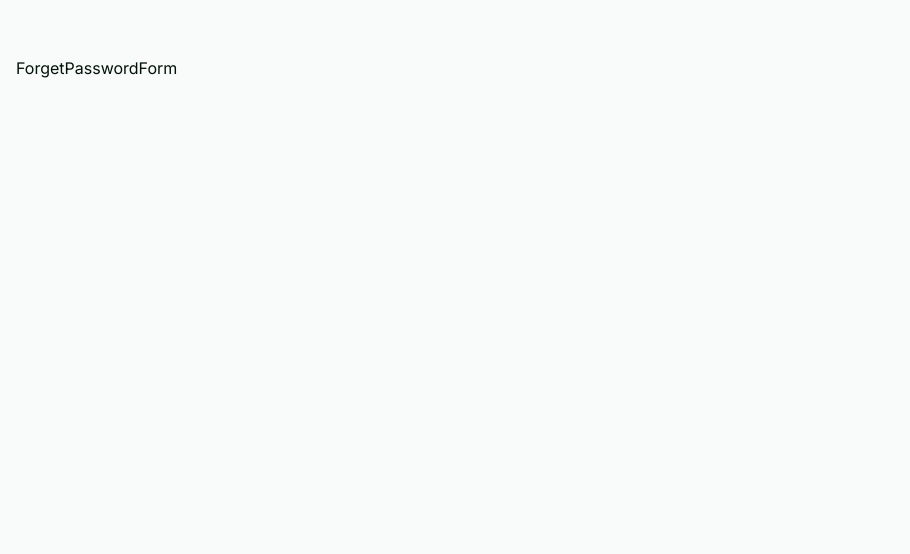
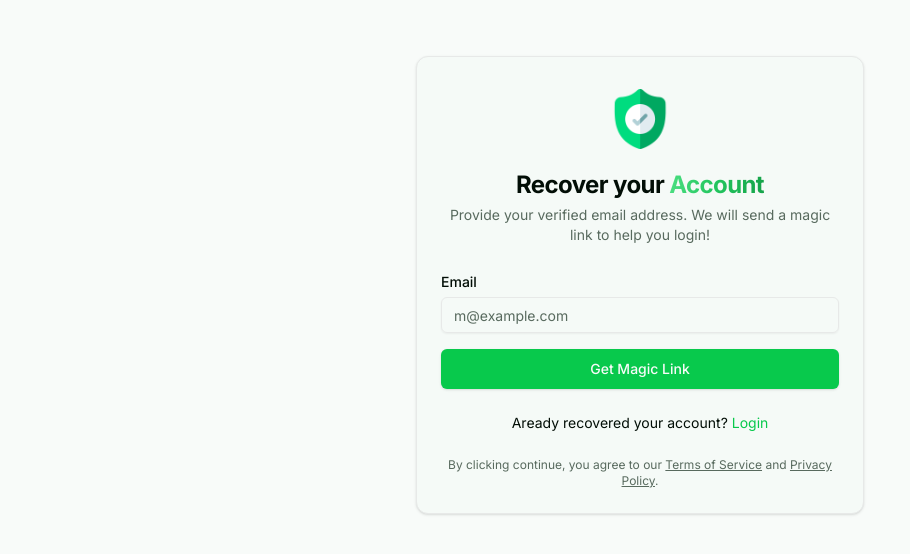
Before and after one commit to Decodam/nextsecure, a Next.js app: page /account-recovery in a window 1280 px wide. Shown: the top 554 px of the page, without its empty margins (0-910 px from the left). Built offline with nearby package versions, Linux system fonts and the light colour scheme.

Commit message:
account recovery form built

```diff
--- a/src/auth/ui/accountRecovery.form.jsx
+++ b/src/auth/ui/accountRecovery.form.jsx
@@ -1,9 +1,94 @@
+'use client'
+
+import { useState } from 'react'
+import { Button } from "@/components/ui/button"
+import { Input } from "@/components/ui/input"
+import { Card, CardContent, CardDescription, CardFooter, CardHeader, CardTitle } from "@/components/ui/card"
+import { Label } from "@/components/ui/label"
+import Image from 'next/image'
+import Link from 'next/link'
 
 
-export default function AccountRecoveryForm({}) {
+
+export default function AccountRecoveryForm({borderless, className}) {
+  const [email, setEmail] = useState('');
+  const [error, setError] = useState('');
+  const [loading, setLoading] = useState(false);
+
+  function resetForm() {
+    setEmail('');
+    setError('');
+    setLoading(false)
+  }
+
+  const handleMagicLinkRequest = async(e) => {
+    e.preventDefault()
+    setLoading(true);
+
+    setTimeout(() => {
+      resetForm()
+    }, 1000);
+  }
+
+
   return (
-    <div>
-      ForgetPasswordForm
-    </div>
-  );
+    <Card className={`w-full max-w-md ${borderless && "border-none shadow-none bg-background" }  max-md:border-none  max-md:shadow-none  max-md:bg-background mx-auto ${className && className}`}>
+        <CardHeader className="space-y-1">
+          <Link href={"/"} className='mx-auto mb-4 mt-2'>
+            <Image height={60} width={60} src="/icon.png" alt="logo" />
+          </Link>
+          <CardTitle className="text-2xl font-bold text-center">
+            Recover your {` `}
+            <span className="bg-gradient-to-r from-green-400 via-green-500 to-green-600 bg-clip-text text-transparent">
+              Account
+            </span>
+          </CardTitle>
+          <CardDescription className="text-center">
+            Provide your verified email address. We will send a magic link to help you login!
+          </CardDescription>
+        </CardHeader>
+        <CardContent className="space-y-6">
+
+          <form className='space-y-4' onSubmit={handleMagicLinkRequest}>
+            {error && <p className='text-xs text-destructive dark:text-red-500 text-center'>{error}</p>}
+            <div className="space-y-1">
+              <Label htmlFor="email">Email</Label>
+              <Input
+                id="email"
+                type="email"
+                placeholder="m@example.com"
+                value={email}
+                onChange={(e) => setEmail(e.target.value)}
+                required
+              />
+            </div>
+            <div>
+              <Button disabled={loading} type="submit" size="lg" className="w-full">
+                {loading ? "Processing..." : "Get Magic Link"}
+              </Button>
+            </div>
+          </form>
+          <div className="text-center text-sm mt-4">
+            Aready recovered your account?{" "}
+            <Link href="/login" className="text-primary hover:underline">
+              Login
+            </Link>
+          </div>
+
+        </CardContent>
+        <CardFooter>
+          <p className="text-xs text-center text-muted-foreground w-full">
+            By clicking continue, you agree to our{" "}
+            <Link href="#" className="underline hover:text-primary">
+              Terms of Service
+            </Link>{" "}
+            and{" "}
+            <Link href="#" className="underline hover:text-primary">
+              Privacy Policy
+            </Link>
+            .
+          </p>
+        </CardFooter>
+    </Card>
+  )
 }
--- a/src/auth/ui/login.form.jsx
+++ b/src/auth/ui/login.form.jsx
@@ -9,9 +9,7 @@ import Image from 'next/image'
 import Link from 'next/link'
 import { PasswordInput } from '@/auth/ui/password-input'
 import { checkPasswordStrength } from '@/auth/utils'
-import { LoginWithOAuthProvider } from '@/auth/actions'
 import OauthButtons from '@/auth/ui/oauthButtons'
-import { OAuthProviders } from '@/auth/providers'
 
 
 
@@ -63,14 +61,6 @@ export default function LoginForm({borderless, className}) {
     }, 1000);
   }
 
-  const handleOauthLogin = async(provider) => {
-    const auth_error = await LoginWithOAuthProvider(provider, next);
-    if(auth_error) {
-      setError(auth_error.message)
-    }
-  }
-
-
 
   return (
     <Card className={`w-full max-w-md ${borderless && "border-none shadow-none bg-background" }  max-md:border-none  max-md:shadow-none  max-md:bg-background mx-auto ${className && className}`}>
@@ -89,9 +79,7 @@ export default function LoginForm({borderless, className}) {
           </CardDescription>
         </CardHeader>
         <CardContent className="space-y-6">
-          {OAuthProviders && (
-            <OauthButtons providers={OAuthProviders} handleClick={handleOauthLogin} formBelow={true} />
-          )}
+          <OauthButtons nextUrl={next} formBelow={true} />
 
           <form className='space-y-4' onSubmit={handleEmailLogin}>
             {error && <p className='text-xs text-destructive dark:text-red-500 text-center'>{error}</p>}
--- a/src/auth/ui/oauthButtons.jsx
+++ b/src/auth/ui/oauthButtons.jsx
@@ -1,8 +1,19 @@
 "use client"
 import { Button } from "@/components/ui/button";
+import { OAuthProviders } from "@/auth/providers";
+import { LoginWithOAuthProvider } from "@/auth/actions";
 
 
-export default function OauthButtons({providers, handleClick, formBelow}) {
+export default function OauthButtons({handleClick, nextUrl, formBelow}) {
+  if (!OAuthProviders || OAuthProviders.length === 0) return;
+
+  const handleOauthLogin = async(provider) => {
+    const auth_error = await LoginWithOAuthProvider(provider, nextUrl);
+    if(auth_error) {
+      console.error(auth_error.message)
+    }
+  }
+
   return (
     <div className={`flex ${formBelow ? "flex-col-reverse" : "flex-col"} gap-4`}>
       <span className="flex items-center">
@@ -13,32 +24,32 @@ export default function OauthButtons({providers, handleClick, formBelow}) {
 
       <div
         className={`${
-          providers.length > 4
+          OAuthProviders.length > 4
             ? 'space-y-2'
-            : `grid grid-cols-${providers.length} gap-4`  // Default grid for 1, 3, 4 providers
+            : `grid grid-cols-${OAuthProviders.length} gap-4`
         }`}
       >
-        {providers.map(({ provider, icon: Icon }) => (
+        {OAuthProviders.map(({ provider, icon: Icon }) => (
           <Button
-            onClick={() => { handleClick(provider) }}
+            onClick={() => { if(handleClick) {handleClick(provider)} else {handleOauthLogin(provider)} }}
             className="w-full space-x-2"
             variant="outline"
             size="lg"
             key={provider}
           >
-            {(providers.length < 2 || providers.length > 4) && (
+            {(OAuthProviders.length < 2 || OAuthProviders.length > 4) && (
               <>
                 <Icon />
                 <span className="capitalize">Continue with {provider}</span>
               </>
             )}
-            {providers.length === 2 && (
+            {OAuthProviders.length === 2 && (
               <>
                 <Icon />
                 <span className="capitalize">{provider}</span>
               </>
             )}
-            {providers.length > 2 && providers.length <= 4 && <Icon />}
+            {OAuthProviders.length > 2 && OAuthProviders.length <= 4 && <Icon />}
           </Button>
         ))}
       </div>
--- a/src/auth/ui/signup.form.jsx
+++ b/src/auth/ui/signup.form.jsx
@@ -11,7 +11,6 @@ import { PasswordInput } from '@/auth/ui/password-input'
 import { checkPasswordStrength } from '@/auth/utils'
 import { LoginWithOAuthProvider } from '../actions'
 import OauthButtons from './oauthButtons'
-import { OAuthProviders } from '@/auth/providers'
 
 
 
@@ -77,12 +76,6 @@ export default function SignupForm({borderless, className}) {
     }, 1000);
   }
 
-  const handleOauthLogin = async(provider) => {
-    const auth_error = await LoginWithOAuthProvider(provider, next);
-    if(auth_error) {
-      setError(auth_error.message)
-    }
-  }
 
 
 
@@ -161,11 +154,7 @@ export default function SignupForm({borderless, className}) {
             </Link>
           </div>
 
-          {OAuthProviders && (
-            <OauthButtons providers={OAuthProviders} handleClick={handleOauthLogin} />
-          )}
-
-
+          <OauthButtons nextUrl={next} />
         </CardContent>
         <CardFooter>
           <p className="text-xs text-center text-muted-foreground w-full">
```
